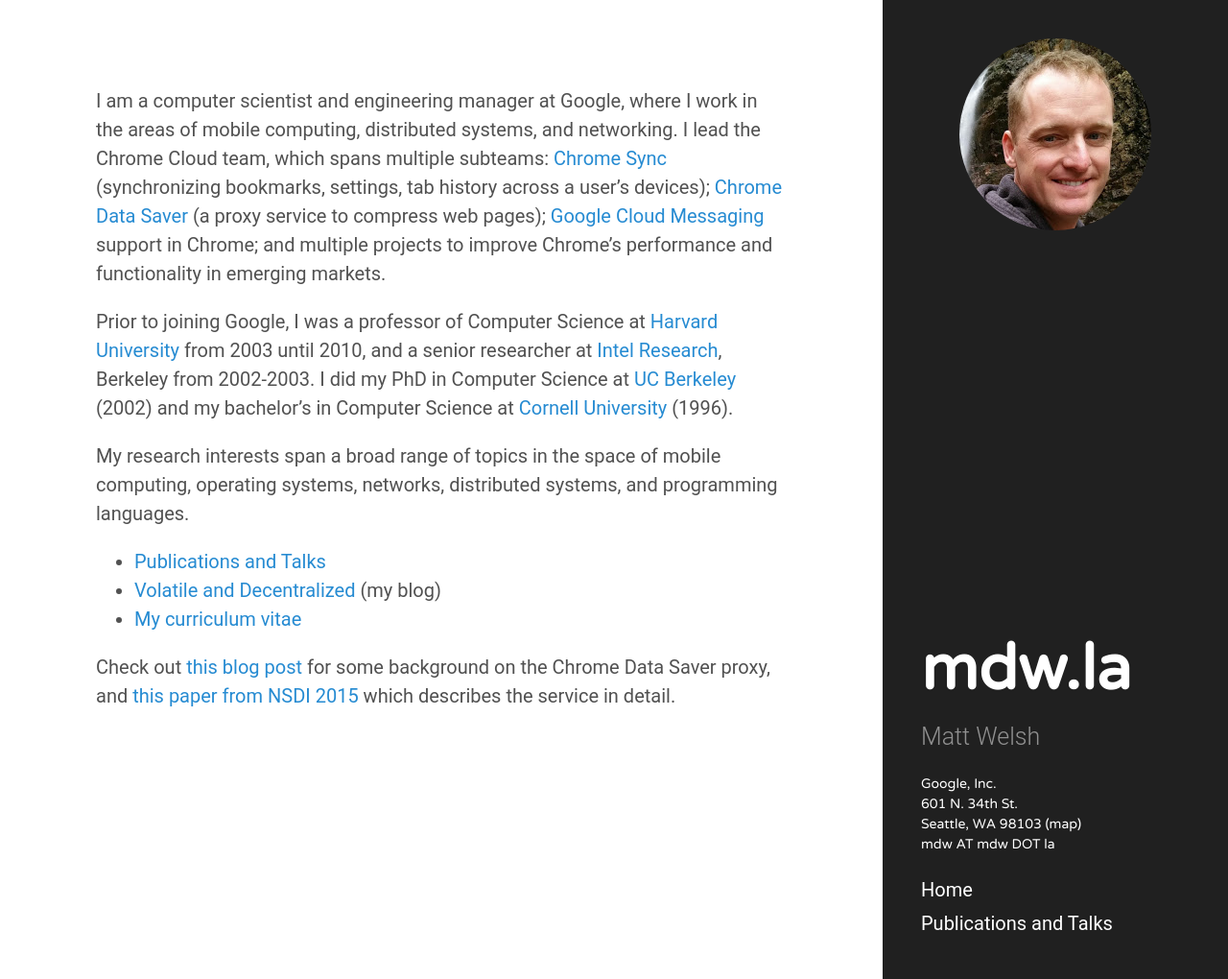
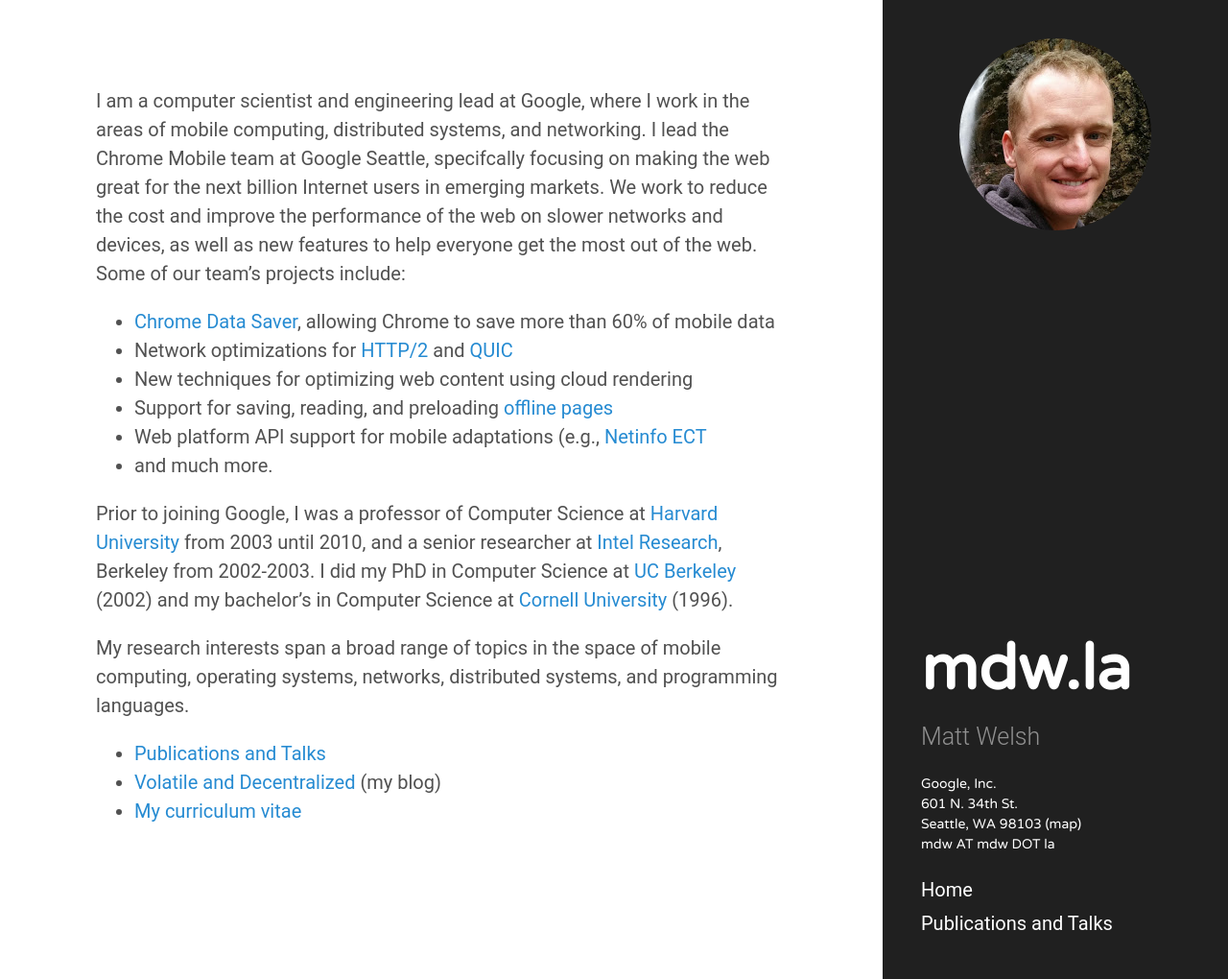
Before and after one commit to mdwelsh/mdwelsh.github.io, a Jekyll site: the page built from index.md, in a window 1280 px wide and 1020 px high. Shown: the whole window at 96% size. Built offline with Jekyll 4.4.1, drawn with Linux system fonts in a browser that asks for light colours.

Commit message:
Update index.md

```diff
--- a/index.md
+++ b/index.md
@@ -1,14 +1,19 @@
 ---
 layout: page
 ---
-I am a computer scientist and engineering manager at Google, where I work in the areas of mobile computing,
-distributed systems, and networking. I lead the Chrome Cloud team, which spans multiple subteams:
-[Chrome Sync](https://support.google.com/chrome/answer/165139?hl=en)
-(synchronizing bookmarks, settings, tab history across a user's devices);
-[Chrome Data Saver](https://support.google.com/chrome/answer/2392284?hl=en)
-(a proxy service to compress web pages);
-[Google Cloud Messaging](https://developers.google.com/cloud-messaging/) support
-in Chrome; and multiple projects to improve Chrome's performance and functionality in emerging markets.
+I am a computer scientist and engineering lead at Google, where I work in the areas of mobile
+computing, distributed systems, and networking. I lead the Chrome Mobile team at Google Seattle,
+specifcally focusing on making the web great for the next billion Internet users in emerging
+markets. We work to reduce the cost and improve the performance of the web on slower networks
+and devices, as well as new features to help everyone get the most out of the web. Some of
+our team's projects include:
+
+* [Chrome Data Saver](/papers/flywheel-nsdi15.pdf), allowing Chrome to save more than 60% of mobile data
+* Network optimizations for [HTTP/2](https://http2.github.io/) and [QUIC](https://www.chromium.org/quic)
+* New techniques for optimizing web content using cloud rendering
+* Support for saving, reading, and preloading [offline pages](https://support.google.com/chrome/answer/7343019?co=GENIE.Platform%3DAndroid&hl=en)
+* Web platform API support for mobile adaptations (e.g., [Netinfo ECT](https://wicg.github.io/netinfo/#effective-connection-types], [Save-Data hints](https://developers.google.com/web/updates/2016/02/save-data))
+* and much more.
 
 Prior to joining Google, I was a professor of Computer Science at
 [Harvard University](https://www.seas.harvard.edu/computer-science) from
@@ -23,9 +28,3 @@
 * [Publications and Talks](pubs)
 * [Volatile and Decentralized](http://matt-welsh.blogspot.com/) (my blog)
 * [My curriculum vitae](/mattwelsh-cv.pdf)
-
-Check out [this blog
-post](http://matt-welsh.blogspot.com/2011/05/what-im-working-on-at-google-making.html)
-for some background on the Chrome Data Saver proxy, and
-[this paper from NSDI 2015](/papers/flywheel-nsdi15.pdf)
-which describes the service in detail.
```
